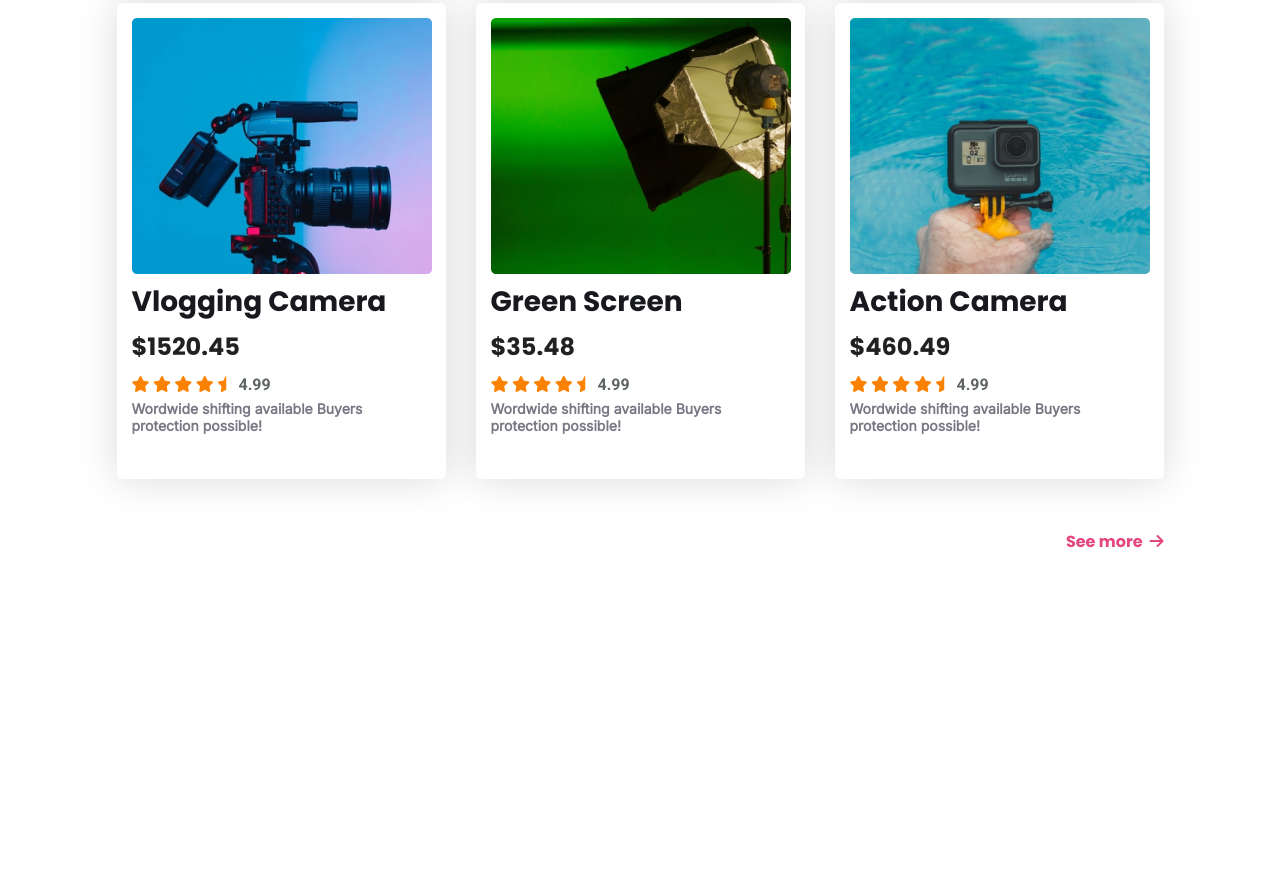
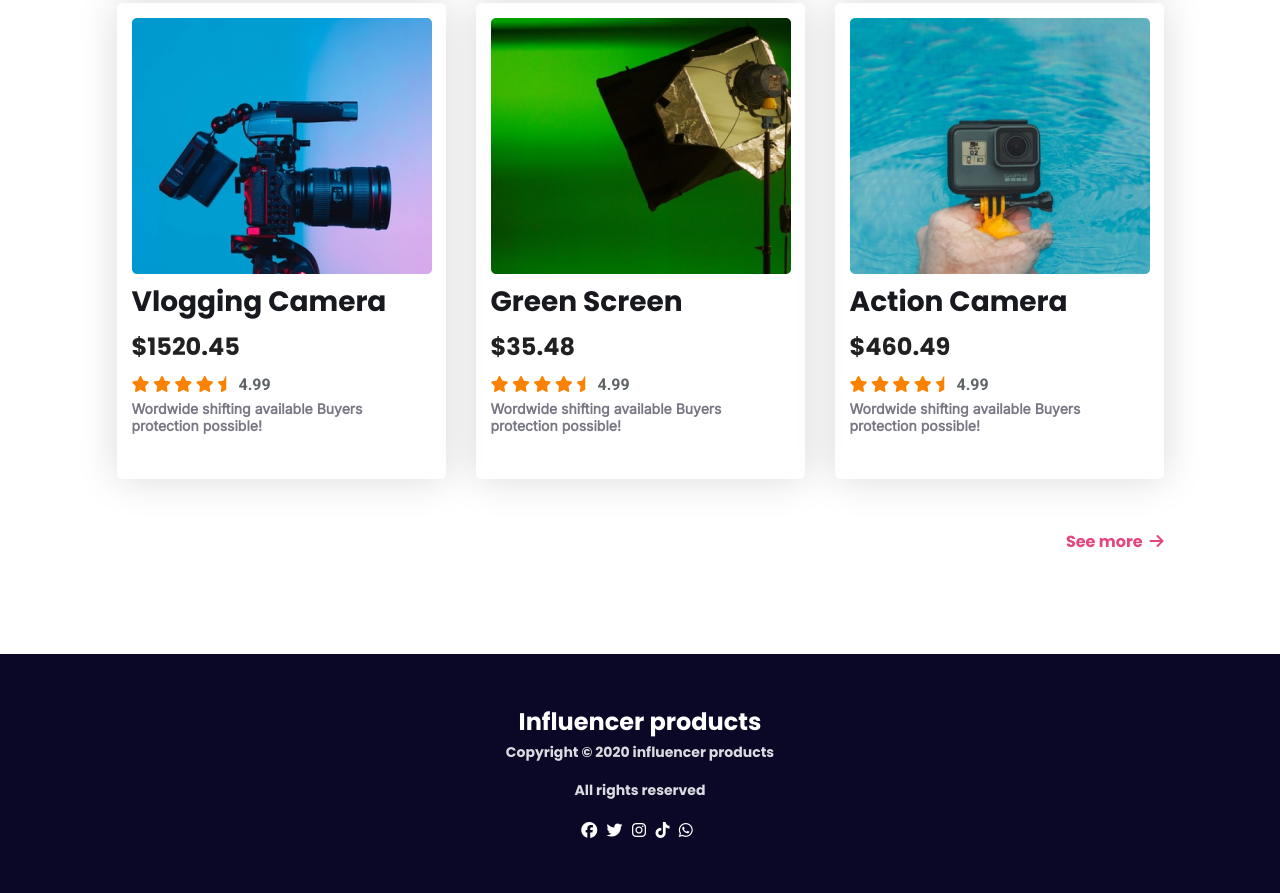
Before and after one commit to NasimHossain60/influencer-gear-main, a plain HTML site: page index.html in a window 1280 px wide. Shown: the part 2015-2908 px from the top of the page. Before the commit the page ends 2669 px from the top, so only its background shows below. Drawn offline with Linux system fonts and the light colour scheme.

Commit message:
Footer  Added

```diff
--- a/index.html
+++ b/index.html
@@ -294,5 +294,19 @@
           <i class="fa-solid fa-arrow-right arrow"></i>
         </div>
     </main>
+    <footer>
+      <h3>Influencer products</h3>
+      <p>Copyright &copy; 2020 influencer products</p>
+      <p>All rights reserved</p>
+      <div class="social-icon">
+        <div>
+        <i class="fa-brands fa-facebook"></i>
+        <i class="fa-brands fa-twitter"></i>
+        <i class="fa-brands fa-instagram"></i>
+        <i class="fa-brands fa-tiktok"></i>
+        <i class="fa-brands fa-whatsapp"></i>
+        </div>
+      </div>
+    </footer>
   </body>
 </html>
--- a/styles/style.css
+++ b/styles/style.css
@@ -171,3 +171,35 @@ h1 span {
   color: rgba(224, 44, 109, 0.87);
 }
 /* Product Item Style End */
+
+/* Footer Section Start */
+
+footer {
+  width: 100%;
+  background-color: #0a0826;
+  padding: 50px;
+  text-align: center;
+}
+footer h3 {
+  color: #ffffff;
+  padding-bottom: 3px;
+  font-weight: 700;
+  font-size: 24px;
+}
+footer p {
+  color: #d9dbe1;
+  font-weight: 700;
+  font-size: 14px;
+  padding-bottom: 17px;
+}
+footer .social-icon {
+  display: flex;
+  justify-content: center;
+
+}
+.fa-brands {
+  color: white;
+  margin-right: 6px;
+}
+
+/* Footer Section End */
```
